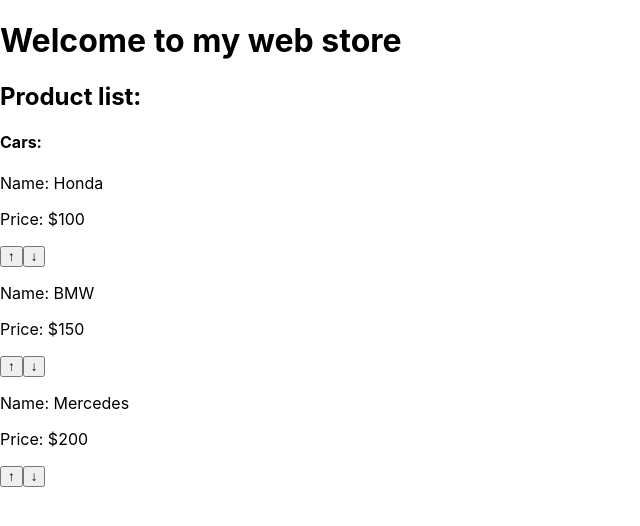
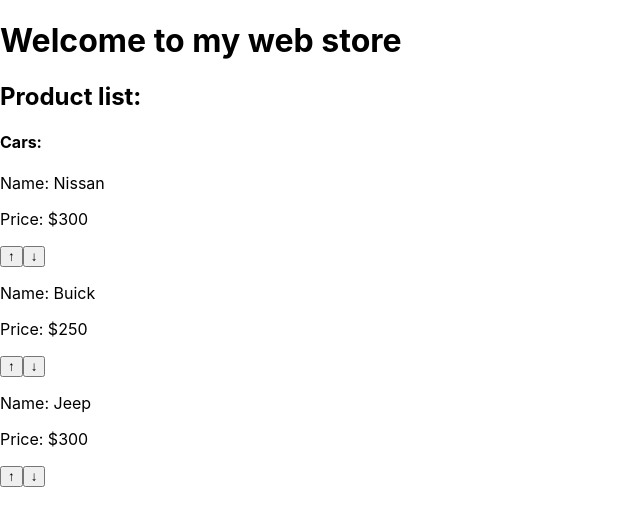
Before and after one commit to PYuen1029/react-learning-examples, a React (Create React App) app: page / in a window 1280 px wide. Shown: the top 526 px of the page, without its empty margins (0-640 px from the left). Built offline with nearby package versions, Linux system fonts and the light colour scheme.

Commit message:
Contexts:change context provider value in function
Playing with changing the context value in a somewhat hack-y fashion, in the function, just change context.cars.

```diff
--- a/src/Cars.js
+++ b/src/Cars.js
@@ -4,7 +4,14 @@
 
 const Cars = () => (
     <MyContext.Consumer>
-        {context => (
+        {context => {
+            context.cars = {
+                car001: { name: 'Nissan', price: 300 },
+                car002: { name: 'Buick', price: 250 },
+                car003: { name: 'Jeep', price: 300 }
+            }
+
+            return (
                 <Fragment>
                     <h4>Cars:</h4>
                     {Object.keys(context.cars).map(carID => (
@@ -17,7 +24,8 @@
                         />
                     ))}
                 </Fragment>
-        )}
+            );
+        }}
     </MyContext.Consumer>
 );
 
```
Lines whose indentation alone changed are shown as unchanged.
